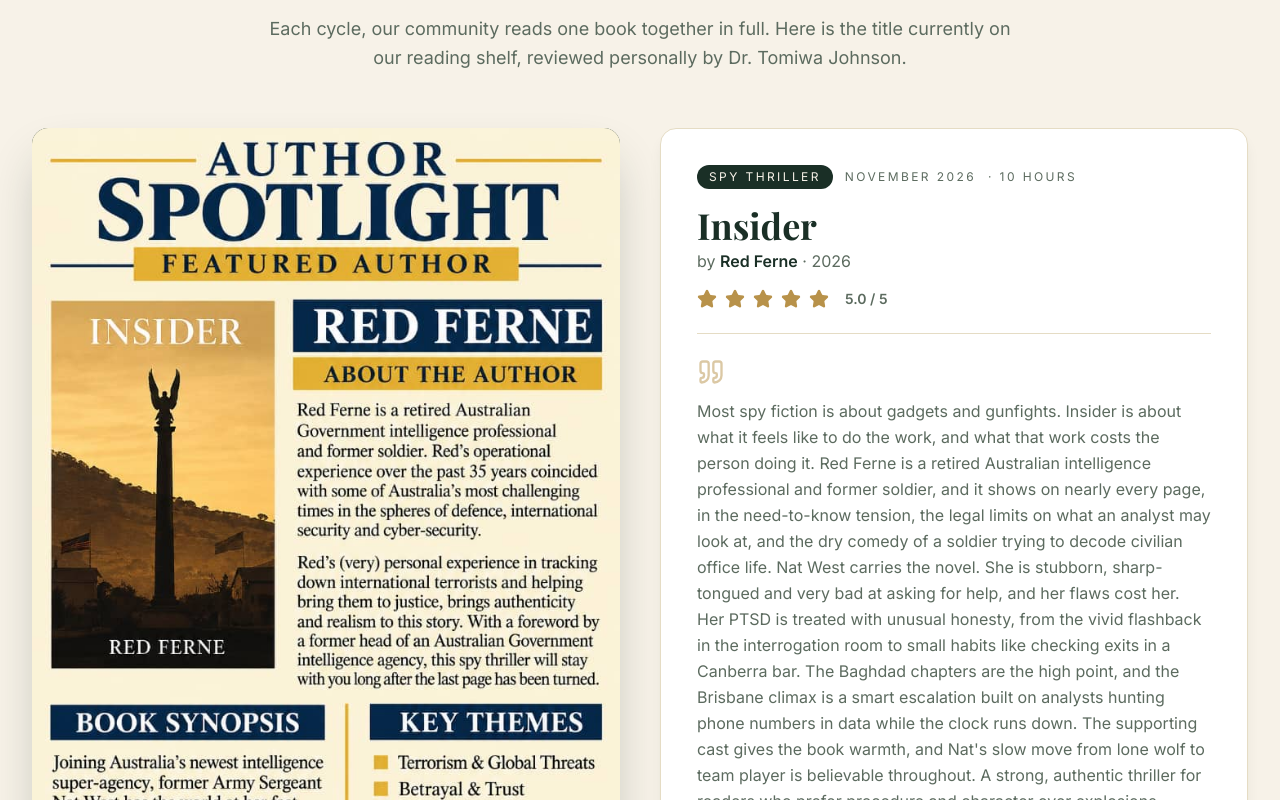
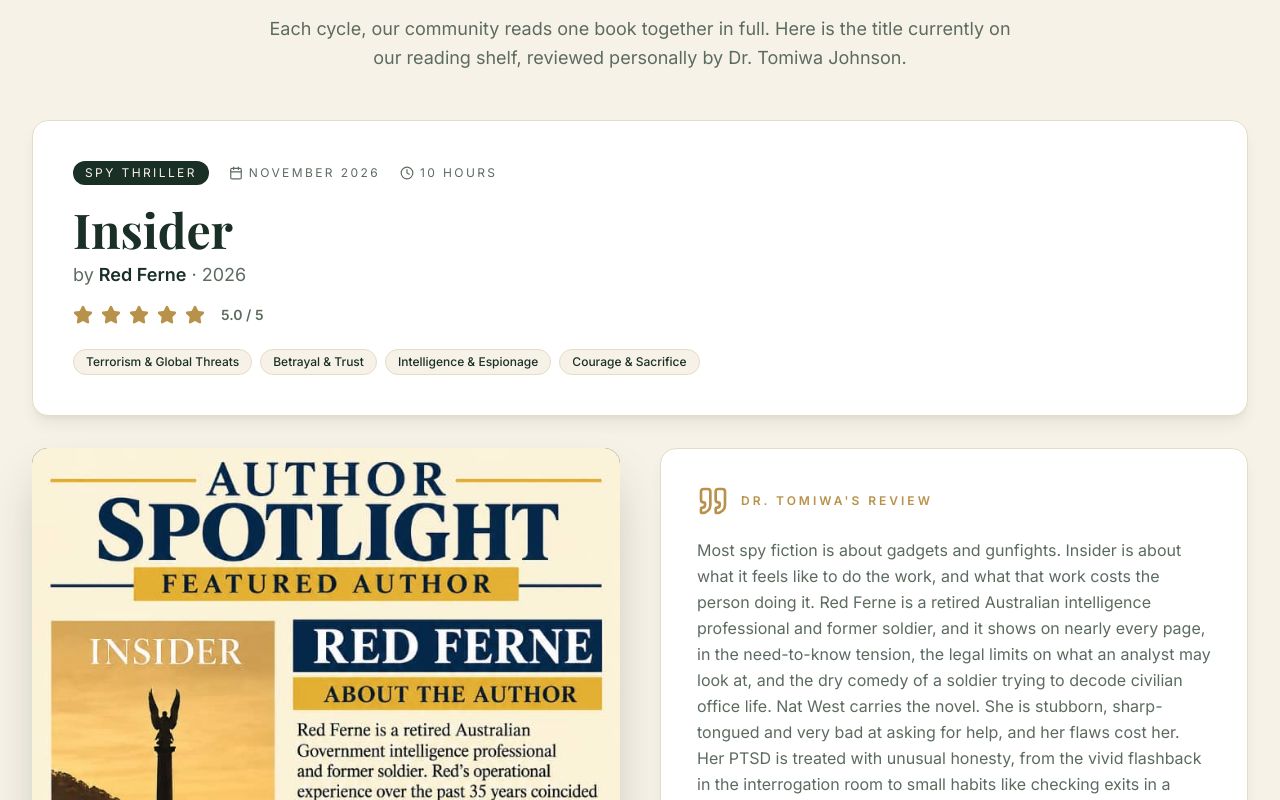
Before and after one commit to tomiwathoughtchangerbookclub-lang/thoughtreadersclub, a Next.js app: page / in a window 1280 px wide. Shown: the part 1060-1860 px from the top of the page. Built offline with nearby package versions, Linux system fonts and the light colour scheme.

Commit message:
Restructure What We Reading: full-width book details header on top, banner + review side-by-side below

```diff
--- a/src/components/site/what-we-reading.tsx
+++ b/src/components/site/what-we-reading.tsx
@@ -1,7 +1,7 @@
 "use client";
 
 import { motion } from "framer-motion";
-import { Star, Quote } from "lucide-react";
+import { Star, Quote, Calendar, Clock } from "lucide-react";
 import Image from "next/image";
 
 const book = {
@@ -13,6 +13,12 @@ const book = {
   readDate: "November 2026",
   readTime: "10 hours",
   banner: "/images/books/insider.jpg",
+  themes: [
+    "Terrorism & Global Threats",
+    "Betrayal & Trust",
+    "Intelligence & Espionage",
+    "Courage & Sacrifice",
+  ],
   review:
     "Most spy fiction is about gadgets and gunfights. Insider is about what it feels like to do the work, and what that work costs the person doing it. Red Ferne is a retired Australian intelligence professional and former soldier, and it shows on nearly every page, in the need-to-know tension, the legal limits on what an analyst may look at, and the dry comedy of a soldier trying to decode civilian office life. Nat West carries the novel. She is stubborn, sharp-tongued and very bad at asking for help, and her flaws cost her. Her PTSD is treated with unusual honesty, from the vivid flashback in the interrogation room to small habits like checking exits in a Canberra bar. The Baghdad chapters are the high point, and the Brisbane climax is a smart escalation built on analysts hunting phone numbers in data while the clock runs down. The supporting cast gives the book warmth, and Nat's slow move from lone wolf to team player is believable throughout. A strong, authentic thriller for readers who prefer procedure and character over explosions.",
   reviewer: "Dr. Tomiwa Johnson",
@@ -26,6 +32,7 @@ export function WhatWeReading() {
       className="relative bg-[#F7F2E8] py-20 md:py-28"
     >
       <div className="mx-auto max-w-7xl px-5 sm:px-8">
+        {/* Section title */}
         <div className="mx-auto max-w-3xl text-center">
           <div className="mb-5 flex items-center justify-center gap-3">
             <span className="h-px w-10 bg-[#B8924A]" />
@@ -46,15 +53,77 @@ export function WhatWeReading() {
           </p>
         </div>
 
-        {/* Two-column layout: Author Spotlight banner on the left, Review on the right, both same height */}
+        {/* Book details header block — full width on top */}
+        <motion.div
+          initial={{ opacity: 0, y: 20 }}
+          whileInView={{ opacity: 1, y: 0 }}
+          viewport={{ once: true, margin: "-60px" }}
+          transition={{ duration: 0.6 }}
+          className="mt-12 rounded-2xl border border-[#E5DCC4] bg-white p-7 md:p-10 shadow-lg shadow-[#1A2F26]/8"
+        >
+          {/* Genre + meta row */}
+          <div className="flex flex-wrap items-center gap-x-5 gap-y-2 text-xs uppercase tracking-[0.2em]">
+            <span className="rounded-full bg-[#1A2F26] px-3 py-1 text-[#F7F2E8]">
+              {book.genre}
+            </span>
+            <span className="inline-flex items-center gap-1.5 text-[#5C6B5F]">
+              <Calendar className="h-3.5 w-3.5" />
+              {book.readDate}
+            </span>
+            <span className="inline-flex items-center gap-1.5 text-[#5C6B5F]">
+              <Clock className="h-3.5 w-3.5" />
+              {book.readTime}
+            </span>
+          </div>
+
+          {/* Title */}
+          <h3 className="mt-5 font-serif-display text-4xl font-bold text-[#1A2F26] md:text-5xl">
+            {book.title}
+          </h3>
+          <p className="mt-2 text-base text-[#5C6B5F] md:text-lg">
+            by <span className="font-semibold text-[#1A2F26]">{book.author}</span>{" "}
+            &middot; {book.year}
+          </p>
+
+          {/* Rating */}
+          <div className="mt-4 flex items-center gap-2">
+            {[1, 2, 3, 4, 5].map((i) => (
+              <Star
+                key={i}
+                className={`h-5 w-5 ${
+                  i <= Math.round(book.rating)
+                    ? "fill-[#B8924A] text-[#B8924A]"
+                    : "text-[#E5DCC4]"
+                }`}
+              />
+            ))}
+            <span className="ml-2 text-sm font-semibold text-[#5C6B5F]">
+              {book.rating.toFixed(1)} / 5
+            </span>
+          </div>
+
+          {/* Theme tags */}
+          <div className="mt-6 flex flex-wrap gap-2">
+            {book.themes.map((theme) => (
+              <span
+                key={theme}
+                className="rounded-full border border-[#E5DCC4] bg-[#F7F2E8] px-3 py-1 text-xs font-medium text-[#1A2F26]"
+              >
+                {theme}
+              </span>
+            ))}
+          </div>
+        </motion.div>
+
+        {/* Two-column layout: Author Spotlight banner (left) + Review (right), both same height */}
         <motion.div
           initial={{ opacity: 0, y: 30 }}
           whileInView={{ opacity: 1, y: 0 }}
           viewport={{ once: true, margin: "-60px" }}
           transition={{ duration: 0.8 }}
-          className="mt-14 grid gap-8 lg:grid-cols-2 lg:gap-10 items-stretch"
+          className="mt-8 grid gap-8 lg:grid-cols-2 lg:gap-10 items-stretch"
         >
-          {/* Author Spotlight banner */}
+          {/* Author Spotlight banner — left */}
           <div className="relative flex flex-col">
             <div className="relative w-full overflow-hidden rounded-2xl shadow-2xl shadow-[#1A2F26]/30 bg-[#1A2F26]">
               <Image
@@ -69,42 +138,17 @@ export function WhatWeReading() {
             </div>
           </div>
 
-          {/* Review card - same height as the banner */}
+          {/* Review box — right, same height as banner */}
           <div className="flex flex-col rounded-2xl border border-[#E5DCC4] bg-white p-7 md:p-9 shadow-lg shadow-[#1A2F26]/8">
-            <div className="flex flex-wrap items-center gap-3 text-xs uppercase tracking-[0.2em]">
-              <span className="rounded-full bg-[#1A2F26] px-3 py-1 text-[#F7F2E8]">
-                {book.genre}
-              </span>
-              <span className="text-[#5C6B5F]">{book.readDate}</span>
-              <span className="text-[#5C6B5F]">&middot; {book.readTime}</span>
-            </div>
-
-            <h3 className="mt-4 font-serif-display text-3xl font-bold text-[#1A2F26] md:text-4xl">
-              {book.title}
-            </h3>
-            <p className="mt-1 text-base text-[#5C6B5F]">
-              by <span className="font-semibold text-[#1A2F26]">{book.author}</span> &middot; {book.year}
-            </p>
-
-            <div className="mt-4 flex items-center gap-2">
-              {[1, 2, 3, 4, 5].map((i) => (
-                <Star
-                  key={i}
-                  className={`h-5 w-5 ${
-                    i <= Math.round(book.rating)
-                      ? "fill-[#B8924A] text-[#B8924A]"
-                      : "text-[#E5DCC4]"
-                  }`}
-                />
-              ))}
-              <span className="ml-2 text-sm font-semibold text-[#5C6B5F]">
-                {book.rating.toFixed(1)} / 5
+            <div className="flex items-center gap-3">
+              <Quote className="h-8 w-8 text-[#B8924A]" />
+              <span className="text-xs font-semibold uppercase tracking-[0.25em] text-[#B8924A]">
+                Dr. Tomiwa&apos;s Review
               </span>
             </div>
 
-            <div className="mt-6 flex-1 border-t border-[#E5DCC4] pt-6">
-              <Quote className="h-7 w-7 text-[#B8924A]/50" />
-              <p className="mt-3 text-sm leading-relaxed text-[#5C6B5F] md:text-base">
+            <div className="mt-5 flex-1">
+              <p className="text-sm leading-relaxed text-[#5C6B5F] md:text-base">
                 {book.review}
               </p>
             </div>
```
